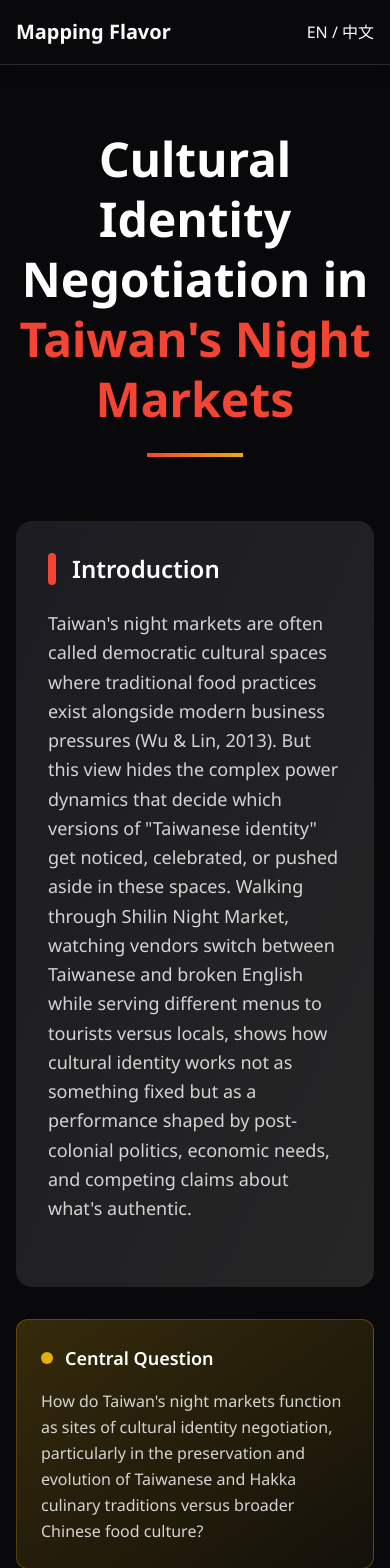
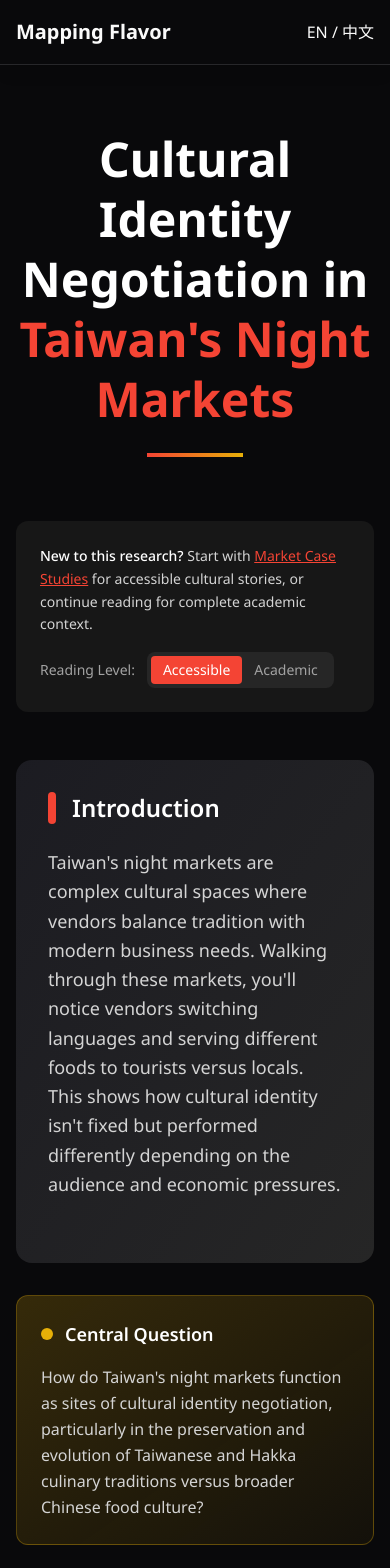
Before and after one commit to adequatej/mapping-flavor, a Next.js app: page /about in a window 390 px wide. Shown: the top 1568 px of the page. Built offline with nearby package versions, Linux system fonts and the light colour scheme.

Commit message:
Add reading level toggle and collapsible framework to about page

```diff
--- a/src/app/about/page.tsx
+++ b/src/app/about/page.tsx
@@ -1,6 +1,14 @@
+'use client'
+
 import Image from 'next/image'
+import Link from 'next/link'
+import { useState } from 'react'
 
 export default function About() {
+  const [showAdvancedFramework, setShowAdvancedFramework] = useState(false)
+  const [readingMode, setReadingMode] = useState<'academic' | 'accessible'>(
+    'accessible'
+  )
   return (
     <div className='min-h-screen py-16'>
       <div className='container mx-auto px-4'>
@@ -15,6 +23,56 @@ export default function About() {
             <div className='w-24 h-1 bg-gradient-to-r from-primary to-accent mx-auto'></div>
           </div>
 
+          {/* Reading Guide and Mode Toggle */}
+          <div className='bg-neutral-900 rounded-xl p-6 mb-12'>
+            <div className='flex flex-col md:flex-row md:items-center justify-between gap-4'>
+              {/* Navigation Hints */}
+              <div className='flex-1'>
+                <p className='text-neutral-300 text-sm leading-relaxed'>
+                  <span className='text-white font-medium'>
+                    New to this research?
+                  </span>{' '}
+                  Start with{' '}
+                  <Link
+                    href='/markets'
+                    className='text-primary hover:text-primary-light underline'
+                  >
+                    Market Case Studies
+                  </Link>{' '}
+                  for accessible cultural stories, or continue reading for
+                  complete academic context.
+                </p>
+              </div>
+
+              {/* Reading Level Toggle */}
+              <div className='flex items-center gap-3'>
+                <span className='text-neutral-400 text-sm'>Reading Level:</span>
+                <div className='flex bg-neutral-800 rounded-lg p-1'>
+                  <button
+                    onClick={() => setReadingMode('accessible')}
+                    className={`px-3 py-1 rounded text-sm transition-colors ${
+                      readingMode === 'accessible'
+                        ? 'bg-primary text-white'
+                        : 'text-neutral-400 hover:text-white'
+                    }`}
+                  >
+                    Accessible
+                  </button>
+                  <button
+                    onClick={() => setReadingMode('academic')}
+                    className={`px-3 py-1 rounded text-sm transition-colors ${
+                      readingMode === 'academic'
+                        ? 'bg-primary text-white'
+                        : 'text-neutral-400 hover:text-white'
+                    }`}
+                  >
+                    Academic
+                  </button>
+                </div>
+              </div>
+            </div>
+          </div>
+
           {/* Main Content Grid */}
           <div className='grid lg:grid-cols-3 gap-8'>
             {/* Introduction Text - Takes up 2 columns */}
@@ -25,19 +83,32 @@ export default function About() {
                     <div className='w-2 h-8 bg-primary rounded-full mr-4'></div>
                     Introduction
                   </h2>
+                  {readingMode === 'accessible' ? (
                     <p className='text-lg text-neutral-300 leading-relaxed'>
-                    Taiwan's night markets are often called democratic cultural
-                    spaces where traditional food practices exist alongside
-                    modern business pressures (Wu & Lin, 2013). But this view
-                    hides the complex power dynamics that decide which versions
-                    of "Taiwanese identity" get noticed, celebrated, or pushed
-                    aside in these spaces. Walking through Shilin Night Market,
-                    watching vendors switch between Taiwanese and broken English
-                    while serving different menus to tourists versus locals,
-                    shows how cultural identity works not as something fixed but
-                    as a performance shaped by post-colonial politics, economic
+                      Taiwan's night markets are complex cultural spaces where
+                      vendors balance tradition with modern business needs.
+                      Walking through these markets, you'll notice vendors
+                      switching languages and serving different foods to
+                      tourists versus locals. This shows how cultural identity
+                      isn't fixed but performed differently depending on the
+                      audience and economic pressures.
+                    </p>
+                  ) : (
+                    <p className='text-lg text-neutral-300 leading-relaxed'>
+                      Taiwan's night markets are often called democratic
+                      cultural spaces where traditional food practices exist
+                      alongside modern business pressures (Wu & Lin, 2013). But
+                      this view hides the complex power dynamics that decide
+                      which versions of "Taiwanese identity" get noticed,
+                      celebrated, or pushed aside in these spaces. Walking
+                      through Shilin Night Market, watching vendors switch
+                      between Taiwanese and broken English while serving
+                      different menus to tourists versus locals, shows how
+                      cultural identity works not as something fixed but as a
+                      performance shaped by post-colonial politics, economic
                       needs, and competing claims about what's authentic.
                     </p>
+                  )}
                 </div>
               </div>
             </div>
@@ -159,9 +230,31 @@ export default function About() {
         {/* Critical Analysis Focus Areas */}
         <section className='mb-20'>
           <div className='bg-secondary-light rounded-xl p-8'>
-            <h2 className='font-bold text-4xl text-white mb-10 text-center'>
-              Critical Analysis <span className='text-primary'>Framework</span>
+            <div className='flex flex-col md:flex-row md:items-center justify-between mb-8'>
+              <h2 className='font-bold text-4xl text-white mb-4 md:mb-0'>
+                Critical Analysis{' '}
+                <span className='text-primary'>Framework</span>
               </h2>
+              <button
+                onClick={() => setShowAdvancedFramework(!showAdvancedFramework)}
+                className='bg-primary hover:bg-primary-dark text-white font-medium py-2 px-4 rounded-lg transition-colors self-start md:self-center'
+              >
+                {showAdvancedFramework
+                  ? 'Hide Advanced Framework'
+                  : 'Show Advanced Framework'}
+              </button>
+            </div>
+
+            {/* Always visible summary */}
+            <div className='text-center mb-8'>
+              <p className='text-lg text-neutral-300 leading-relaxed max-w-3xl mx-auto'>
+                This research examines six key areas where cultural identity
+                politics play out in Taiwan's night markets, from post-colonial
+                food dynamics to digital documentation potential.
+              </p>
+            </div>
+
+            {showAdvancedFramework && (
               <div className='grid md:grid-cols-2 gap-10'>
                 <div className='space-y-8'>
                   <div className='border-l-4 border-primary pl-6'>
@@ -171,10 +264,10 @@ export default function About() {
                     <p className='text-neutral-300 leading-relaxed'>
                       How night markets resist or embrace Chinese culinary
                       dominance, showing tensions between official "One China"
-                    cultural stories and everyday Taiwanese cultural practices.
-                    Analysis uses Edward Said's orientalism framework (Said,
-                    1978) applied to food tourism and cultural
-                    commercialization.
+                      cultural stories and everyday Taiwanese cultural
+                      practices. Analysis uses Edward Said's orientalism
+                      framework (Said, 1978) applied to food tourism and
+                      cultural commercialization.
                     </p>
                   </div>
 
@@ -183,10 +276,10 @@ export default function About() {
                       Indigenous vs. Settler Foodways
                     </h3>
                     <p className='text-neutral-300 leading-relaxed'>
-                    Looking at how Taiwanese Aboriginal influences compete with
-                    Han migration patterns in night market food culture, showing
-                    which cultural stories get noticed and which stay pushed
-                    aside in these supposedly "democratic" spaces.
+                      Looking at how Taiwanese Aboriginal influences compete
+                      with Han migration patterns in night market food culture,
+                      showing which cultural stories get noticed and which stay
+                      pushed aside in these supposedly "democratic" spaces.
                     </p>
                   </div>
 
@@ -197,8 +290,8 @@ export default function About() {
                     <p className='text-neutral-300 leading-relaxed'>
                       Night markets as places where minority Hakka culture works
                       to survive within dominant Minnan and Chinese cultural
-                    frameworks, showing how economic spaces become vehicles for
-                    cultural resistance and adaptation.
+                      frameworks, showing how economic spaces become vehicles
+                      for cultural resistance and adaptation.
                     </p>
                   </div>
                 </div>
@@ -222,10 +315,11 @@ export default function About() {
                       Economic Democratization
                     </h3>
                     <p className='text-neutral-300 leading-relaxed'>
-                    Critiquing Wu and Lin's (2013) description of night markets
-                    as "democratic cultural spaces" by looking at how economic
-                    constraints, spatial politics, and cultural capital still
-                    decide whose voices are heard and whose stay invisible.
+                      Critiquing Wu and Lin's (2013) description of night
+                      markets as "democratic cultural spaces" by looking at how
+                      economic constraints, spatial politics, and cultural
+                      capital still decide whose voices are heard and whose stay
+                      invisible.
                     </p>
                   </div>
 
@@ -235,13 +329,14 @@ export default function About() {
                     </h3>
                     <p className='text-neutral-300 leading-relaxed'>
                       Looking at how digital documentation might show and
-                    potentially democratize cultural representation by capturing
-                    the multiple, contested versions of "Taiwanese identity"
-                    that exist together within night market spaces.
+                      potentially democratize cultural representation by
+                      capturing the multiple, contested versions of "Taiwanese
+                      identity" that exist together within night market spaces.
                     </p>
                   </div>
                 </div>
               </div>
+            )}
           </div>
         </section>
 
@@ -639,6 +734,59 @@ export default function About() {
             </p>
           </div>
         </section>
+
+        {/* Navigation Guidance */}
+        <section className='mt-16 bg-gradient-to-r from-primary/10 to-accent/10 rounded-xl p-8'>
+          <h3 className='text-2xl font-bold text-white mb-6 text-center'>
+            Explore the Research
+          </h3>
+          <div className='grid md:grid-cols-2 gap-8 mb-8'>
+            <div className='bg-neutral-900 rounded-lg p-6'>
+              <h4 className='text-lg font-semibold text-white mb-4'>
+                🗺️ Start with the Case Studies
+              </h4>
+              <p className='text-neutral-300 text-sm mb-4 leading-relaxed'>
+                Explore the four market case studies to see how these
+                theoretical concepts work in practice. Each market demonstrates
+                different cultural dynamics and strategies.
+              </p>
+              <Link
+                href='/markets'
+                className='bg-primary hover:bg-primary-dark text-white font-medium py-2 px-4 rounded-lg transition-colors inline-block text-sm'
+              >
+                View Market Case Studies
+              </Link>
+            </div>
+            <div className='bg-neutral-900 rounded-lg p-6'>
+              <h4 className='text-lg font-semibold text-white mb-4'>
+                👥 See Individual Evidence
+              </h4>
+              <p className='text-neutral-300 text-sm mb-4 leading-relaxed'>
+                Read detailed vendor profiles that provide specific evidence for
+                the theoretical arguments. Each profile shows how individual
+                entrepreneurs navigate cultural identity politics.
+              </p>
+              <Link
+                href='/vendors'
+                className='bg-accent hover:bg-accent-dark text-white font-medium py-2 px-4 rounded-lg transition-colors inline-block text-sm'
+              >
+                Browse Vendor Profiles
+              </Link>
+            </div>
+          </div>
+          <div className='text-center'>
+            <p className='text-neutral-400 text-sm leading-relaxed'>
+              Or use the{' '}
+              <Link
+                href='/explorer'
+                className='text-primary hover:text-primary-light underline'
+              >
+                Interactive Map
+              </Link>{' '}
+              to explore markets and vendors geographically
+            </p>
+          </div>
+        </section>
       </div>
     </div>
   )
```
Lines whose indentation alone changed are shown as unchanged.
